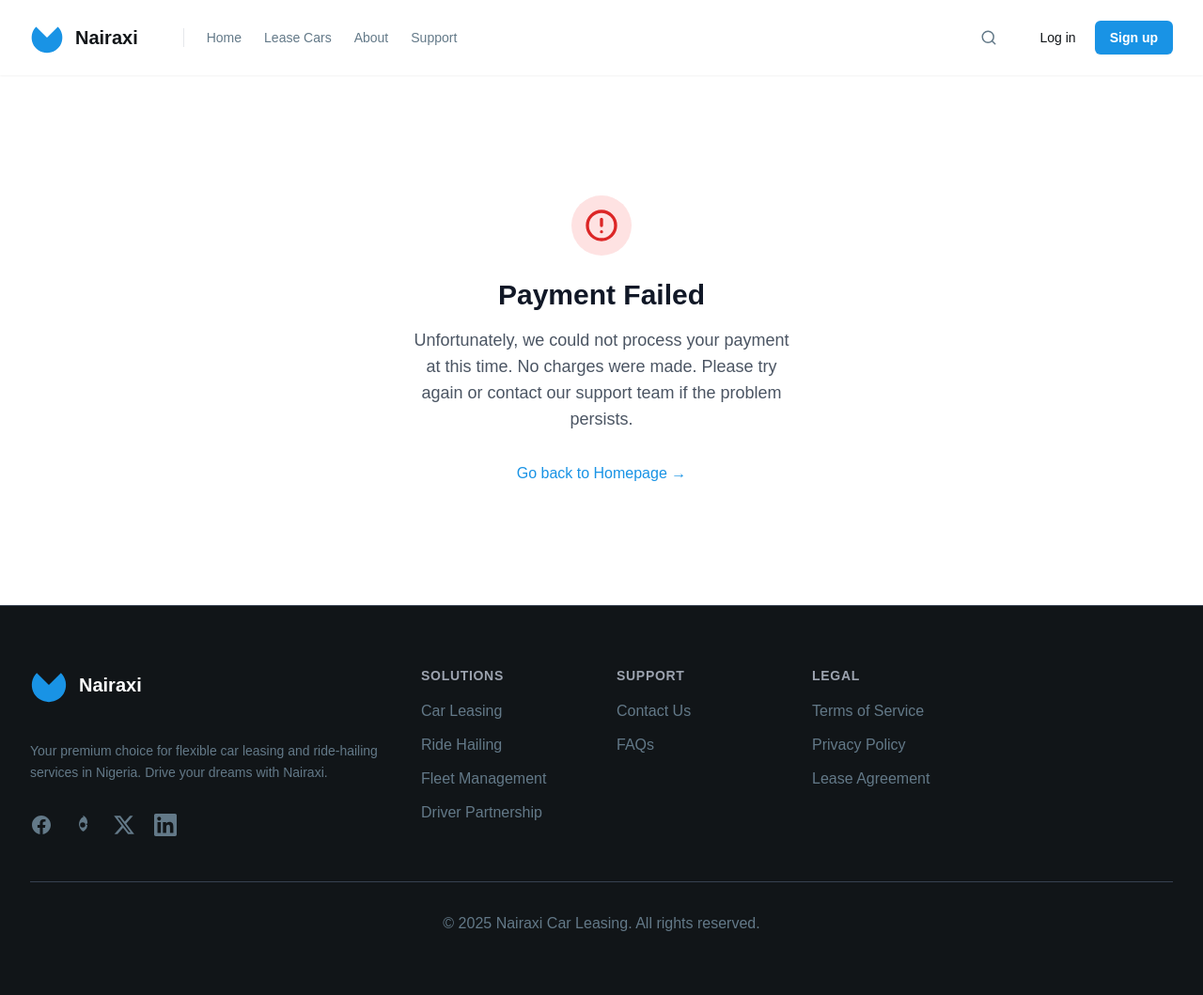
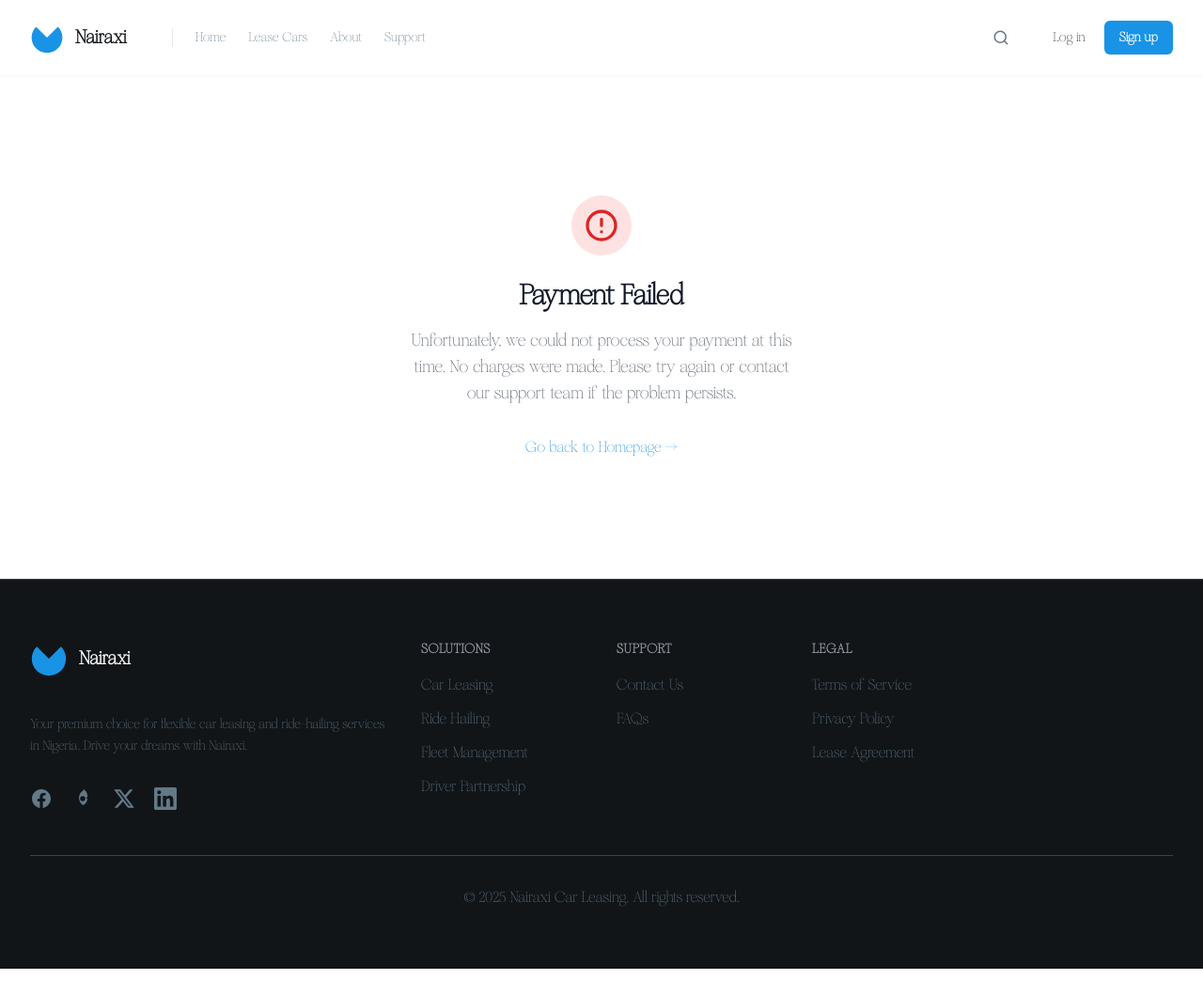
Before and after one commit to runo25/Nairaxi, a Django app: page /leasing/payment/failed/ in a window 1280 px wide. Shown: the whole page at 94% size. After the commit the page ends 1031 px from the top, so only its background shows below. Run offline with Django 5.2, Linux system fonts and the light colour scheme; data comes from the database, SQL or seed files in the repository; some libraries are stand-ins or nearby versions; some web fonts are replaced.

Commit message:
Refactor code structure for improved readability and maintainability

```diff
--- a/apps/leasing/views.py
+++ b/apps/leasing/views.py
@@ -13,12 +13,10 @@ from apps.vehicles.models import Vehicle
 from .forms import LeaseApplicationForm
 from .models import LeaseApplication, Payment
 from django.core.mail import send_mail # Import send_mail
-from django.template.loader import render_to_string # To render email templates
-from django.core.mail import send_mail
 from django.template.loader import render_to_string
-from django.conf import settings
+from apps.core.models import SiteSettings
 
-# --- View 1: Create the Lease Application ---
+
 @login_required
 def create_lease_application(request, vehicle_slug):
     vehicle = get_object_or_404(Vehicle, slug=vehicle_slug, availability_status='Available')
@@ -133,10 +131,7 @@ def initiate_payment(request, application_id):
 
 
 
-
-
-
-# --- REVISE View 3: Verify Payment ---
+# --- REVISED View 3: Verify Payment (with Email Logic) ---
 @login_required
 def verify_payment(request, reference):
     try:
@@ -145,8 +140,9 @@ def verify_payment(request, reference):
         messages.error(request, "Invalid payment reference.")
         return redirect('core:nairaxi_home')
 
-    # If already successful, just redirect to the receipt page to prevent re-processing
+    # If already successful, just redirect to the receipt page. No need to re-process.
     if payment.status == 'Successful':
+        # messages.info(request, "This payment has already been verified.") # Optional: can be removed
         return redirect('leasing:payment_receipt', reference=payment.reference)
 
     url = f'https://api.paystack.co/transaction/verify/{reference}'
@@ -160,9 +156,12 @@ def verify_payment(request, reference):
         if response_data['status'] is True and response_data['data']['status'] == 'success':
             paystack_amount_kobo = response_data['data']['amount']
             if int(payment.amount * 100) == paystack_amount_kobo:
+
+                # --- START OF LOGIC BLOCK TO CHANGE ---
+
+                # Update database records first
                 payment.status = 'Successful'
                 payment.paystack_charge_id = response_data['data']['id']
-                # You can parse and save the paid_at timestamp from response_data['data']['paid_at']
                 payment.save()
 
                 lease = payment.lease_application
@@ -173,9 +172,33 @@ def verify_payment(request, reference):
                 vehicle.availability_status = 'Leased'
                 vehicle.save()
 
-                # Instead of a simple message, we redirect to a detailed receipt page
-                # The receipt page can show its own success message
-                return redirect('leasing:payment_receipt', reference=payment.reference)
+                # Now, attempt to send the receipt email
+                try: # <<< NEW LINE: Wrap email sending in a try...except block
+                    site_settings = SiteSettings.objects.first() # <<< NEW LINE: Get site settings for email template
+
+                    subject = f"Your Payment Receipt from Nairaxi (Ref: {payment.reference})" # <<< NEW LINE
+                    message = render_to_string('leasing/emails/payment_receipt_user.txt', { # <<< NEW LINE
+                        'payment': payment,
+                        'site_settings': site_settings
+                    })
+                    send_mail( # <<< NEW LINE
+                        subject=subject,
+                        message=message,
+                        from_email=settings.DEFAULT_FROM_EMAIL,
+                        recipient_list=[payment.email],
+                        fail_silently=False,
+                    )
+                    messages.success(request, "Payment successful! A receipt has been sent to your email.") # <<< NEW LINE: More specific message
+
+                except Exception as e: # <<< NEW LINE
+                    # If email fails, log it and show a warning, but don't crash.
+                    print(f"Error sending receipt email for payment {payment.reference}: {e}") # <<< NEW LINE
+                    messages.warning(request, "Payment was successful, but we couldn't send the receipt email. You can view your receipt on the website.") # <<< NEW LINE
+
+                # Redirect to the on-screen receipt page REGARDLESS of email success
+                return redirect('leasing:payment_receipt', reference=payment.reference) # <<< This line was already here, but now it's after the email logic
+
+                # --- END OF LOGIC BLOCK TO CHANGE ---
             else:
                 payment.status = 'Failed'
                 payment.save()
@@ -187,9 +210,11 @@ def verify_payment(request, reference):
             messages.error(request, f"Payment failed: {gateway_response}")
 
     except requests.exceptions.RequestException:
-        messages.error(request, f"Could not connect to payment service. Please try again later.")
+        messages.error(request, f"Could not connect to the payment service. Please try again later.")
 
-    return redirect('leasing:payment_failed') # Redirect to failure page on any error
+    return redirect('leasing:payment_failed')
+
+
 
 
 # --- Optional but Recommended: Webhook View ---
--- a/static/css/dist/styles.css
+++ b/static/css/dist/styles.css
@@ -46,7 +46,7 @@ html,
   -o-tab-size: 4;
      tab-size: 4;
   /* 3 */
-  font-family: Bonny-Regular, sans-serif;
+  font-family: sometimes, sans-serif;
   /* 4 */
   font-feature-settings: normal;
   /* 5 */
@@ -847,6 +847,10 @@ select {
   margin-right: auto !important;
 }
 
+.-ml-1 {
+  margin-left: -0.25rem !important;
+}
+
 .mb-10 {
   margin-bottom: 2.5rem !important;
 }
@@ -867,6 +871,10 @@ select {
   margin-bottom: 1rem !important;
 }
 
+.mb-5 {
+  margin-bottom: 1.25rem !important;
+}
+
 .mb-6 {
   margin-bottom: 1.5rem !important;
 }
@@ -941,14 +949,6 @@ select {
 
 .mt-8 {
   margin-top: 2rem !important;
-}
-
-.mb-5 {
-  margin-bottom: 1.25rem !important;
-}
-
-.-ml-1 {
-  margin-left: -0.25rem !important;
 }
 
 .line-clamp-2 {
--- /dev/null
+++ b/static/css/fonts_css/sometimes.css
@@ -0,0 +1,12 @@
+/**
+* <--@license
+*/
+
+@font-face {
+  font-family: 'sometimes';
+  src: url('../../fonts/sometimes/some.woff2') format('woff2'),
+       url('../../fonts/sometimes/some.woff') format('woff');
+  font-weight: 100;
+  font-display: swap;
+  font-style: normal;
+}
--- a/tailwind.config.js
+++ b/tailwind.config.js
@@ -37,7 +37,7 @@ module.exports = {
 
 
       fontFamily: {
-        sans: ['Bonny-Regular', 'sans-serif'],
+        sans: ['sometimes', 'sans-serif'],
         'cabin-sketch': ['"Cabin Sketch"', 'sans-serif'],
         'finger-paint': ['"Finger Paint"', 'sans-serif'],
       },
--- a/templates/base.html
+++ b/templates/base.html
@@ -8,10 +8,10 @@
     <title>{% block title %}Nairaxi Car Leasing{% endblock title %}</title>
     <link rel="stylesheet" href="{% url 'core:dynamic_colors_css' %}">
     <link rel="stylesheet" href="{% static 'css/dist/styles.css' %}">
-    <link rel="stylesheet" href="{% static 'css/fonts_css/bonny.css' %}">
+    <link rel="stylesheet" href="{% static 'css/fonts_css/sometimes.css' %}">
 
 <style>
-        body { font-family: "Bonny-Regular", sans-serif; }
+        body { font-family: "sometimes", sans-serif; }
     </style>
 <!--
     <script type="importmap">
```
Also changed, not shown: apps/leasing/templates/leasing/emails/payment_receipt_user.txt (added, +34 -0 lines), static/fonts/sometimes/License.txt (added), static/fonts/sometimes/some.woff (added), static/fonts/sometimes/some.woff2 (added).
